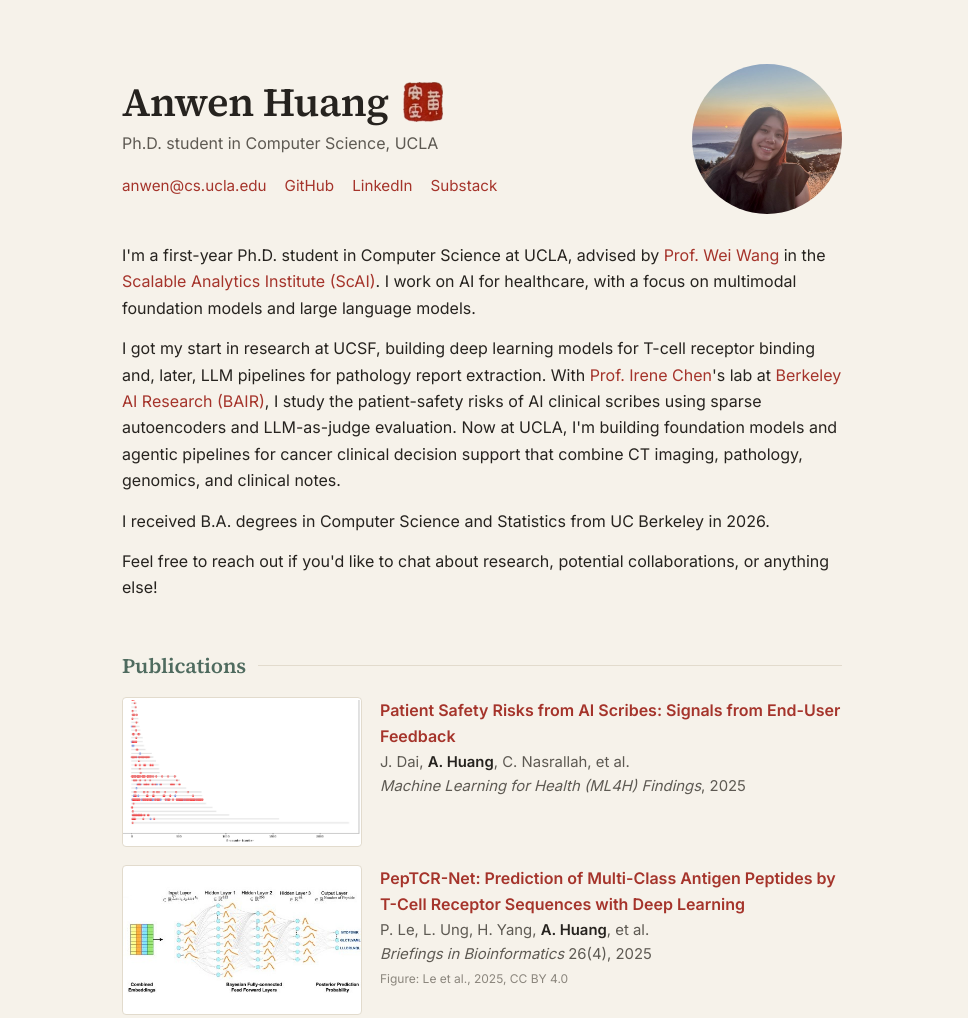
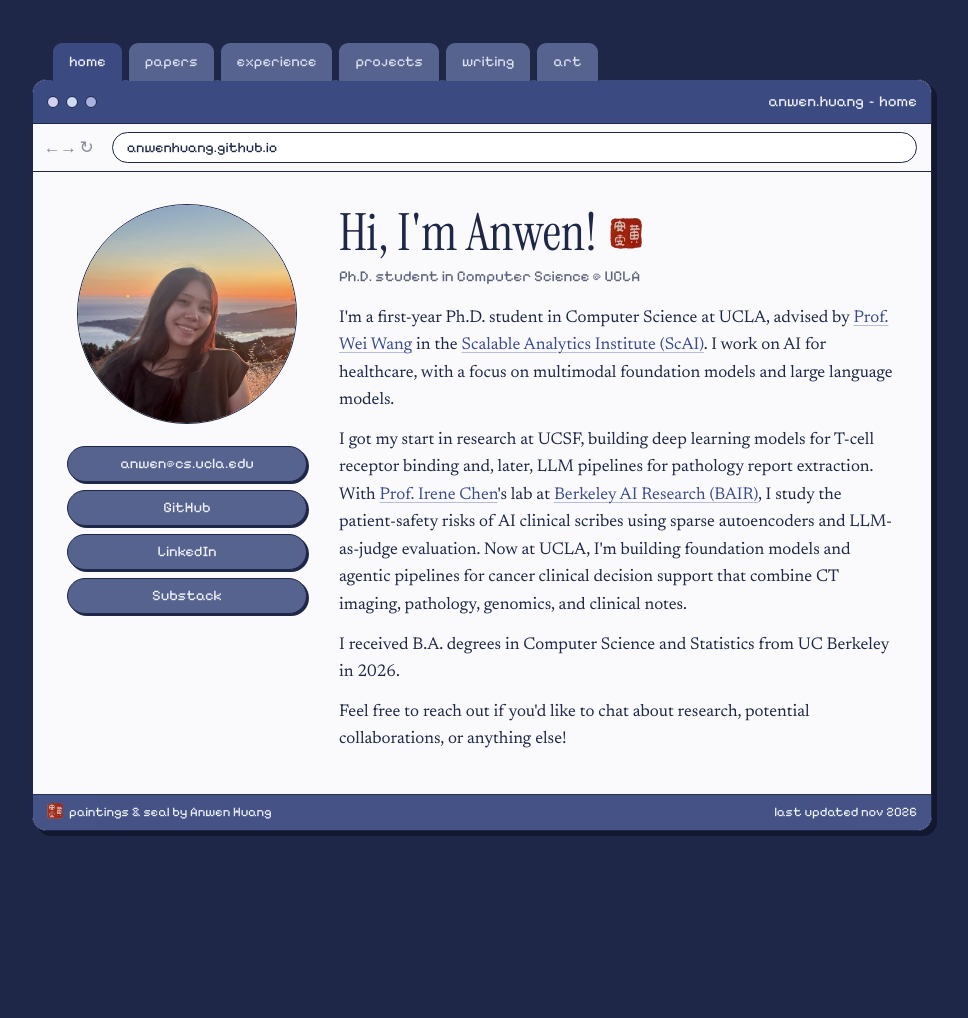
Before and after one commit to anwenhuang/anwenhuang.github.io, a plain HTML site: page index.html in a window 1280 px wide. Shown: the top 1018 px of the page, without its empty margins (158-1126 px from the left). After the commit the page ends 891 px from the top, so only its background shows below. Drawn offline with Linux system fonts and the light colour scheme.

Commit message:
Retro window redesign (navy), tabbed sections
Co-Authored-By: Claude Opus 5.5 <noreply@anthropic.com>

```diff
--- a/index.html
+++ b/index.html
@@ -3,89 +3,115 @@
   <head>
   <meta charset="utf-8">
   <meta name="viewport" content="width=device-width, initial-scale=1">
+  <meta name="color-scheme" content="light">
   <title>Anwen Huang</title>
-<meta name="description" content="Anwen Huang is a Computer Science Ph.D. student at UCLA working on multimodal foundation models and LLMs for healthcare.">
+  <meta name="description" content="Anwen Huang is a Computer Science Ph.D. student at UCLA working on foundation models, LLM agents, and AI for health.">
   <link rel="icon" type="image/png" sizes="32x32" href="img/favicon-32.png">
   <link rel="apple-touch-icon" href="img/favicon-180.png">
   <link rel="preconnect" href="https://fonts.googleapis.com"><link rel="preconnect" href="https://fonts.gstatic.com" crossorigin>
-<link href="https://fonts.googleapis.com/css2?family=Inter:wght@400;500;600&family=Source+Serif+4:opsz,wght@8..60,500;8..60,600&display=swap" rel="stylesheet">
+  <link href="https://fonts.googleapis.com/css2?family=Instrument+Serif:ital@0;1&family=Newsreader:ital,opsz,wght@0,6..72,400;0,6..72,500;1,6..72,400&family=Pixelify+Sans:wght@400;500&display=swap" rel="stylesheet">
   <style>
-* { box-sizing: border-box; }
-html { -webkit-text-size-adjust: 100%; }
-body { margin: 0; background: var(--bg); color: var(--text); font: 16px/1.65 Inter, -apple-system, "Segoe UI", Helvetica, Arial, sans-serif; }
-main { max-width: 760px; margin: 0 auto; padding: 0 20px 72px; }
-a { color: var(--link); text-decoration: none; }
-a:hover { color: var(--link-hover); text-decoration: underline; text-underline-offset: 3px; }
-h1, h2 { font-family: "Source Serif 4", Georgia, serif; font-weight: 600; letter-spacing: -0.01em; }
-h2 { font-size: 1.3rem; margin: 48px 0 14px; }
-.links { display: flex; flex-wrap: wrap; gap: 6px 18px; font-size: 0.95rem; }
-.bio p { margin: 0 0 14px; }
-ul.list { list-style: none; padding: 0; margin: 0; }
-ul.list li { margin: 0 0 18px; }
+  :root { color-scheme: light; --ink:#1E2747; --link:#3B4B8F; --win:#FAFAFD; --bar:#3B4A80; --tab:#56638F; --panel:#FFFFFF; --btn:#56638F;
+    --muted: color-mix(in srgb, var(--ink) 72%, var(--win)); --faint: color-mix(in srgb, var(--ink) 52%, var(--win));
+    --rule: color-mix(in srgb, var(--ink) 16%, var(--win));
+    --head:'Instrument Serif', serif; --body:'Newsreader', Georgia, serif; --chrome:'Pixelify Sans', ui-monospace, monospace; }
+  * { box-sizing:border-box; }
+  html { -webkit-text-size-adjust:100%; }
+  body { margin:0; min-height:100vh; color:var(--ink); font: 17px/1.62 var(--body); background:#1E2747; padding: 40px 16px 60px; }
+  a { color: var(--link); text-decoration: underline; text-decoration-thickness: 1px; text-underline-offset: 3px; text-decoration-color: color-mix(in srgb, var(--link) 35%, transparent); }
+  a:hover { text-decoration-color: var(--link); }
+  .wrap { max-width: 900px; margin: 0 auto; }
+  .tabs { display:flex; gap: 5px; padding-left: 20px; flex-wrap: wrap; }
+  .tabs a { font-family: var(--chrome); font-size: .92rem; color: var(--muted); text-decoration:none; padding: 7px 16px 6px; border: 1.5px solid var(--ink);
+    border-bottom: none; border-radius: 10px 10px 0 0; background: var(--tab); position: relative; top: 1.5px; color:#DCE0F2; }
+  .tabs a:hover { color: #EEF0FA; }
+  .tabs a[aria-selected="true"] { background: var(--bar); color: #EEF0FA; z-index: 2; padding-bottom: 7.5px; }
+  .window { background: var(--win); border: 1.5px solid var(--ink); border-radius: 14px; box-shadow: 5px 5px 0 #11182F; overflow: hidden; }
+  .titlebar { display:flex; align-items:center; gap: 7px; padding: 9px 14px; background: var(--bar); color:#EEF0FA; border-bottom: 1.5px solid var(--ink); font-family: var(--chrome); font-size: .95rem; }
+  .titlebar .d { width: 12px; height: 12px; border-radius: 50%; border: 1.5px solid var(--ink); }
+  .titlebar .d:nth-child(1) { background:#D6CFF0; } .titlebar .d:nth-child(2) { background:#CFDBF2; } .titlebar .d:nth-child(3) { background:#A9B2DE; }
+  .titlebar .name { margin-left:auto; }
+  .addr { display:flex; align-items:center; gap: 12px; padding: 8px 14px; border-bottom: 1.5px solid var(--ink); font-family: var(--chrome); }
+  .addr .nav { letter-spacing: 6px; color: var(--faint); }
+  .addr .url { flex:1; border: 1.5px solid var(--ink); border-radius: 999px; padding: 3px 14px; background: var(--panel); font-size: .9rem; }
+  .content { padding: 32px 34px 28px; min-height: 520px; }
+  .hero { display:grid; grid-template-columns: 240px 1fr; gap: 32px; align-items:start; }
+  .card { text-align:center; }
+  .photo { width: 220px; height: 220px; border-radius: 50%; object-fit: cover; border: 1.5px solid var(--ink); display:block; margin: 0 auto 10px; }
+  .seal { height: 0.62em; width: auto; vertical-align: 0.02em; margin-left: 4px; }
+  .btns { display:grid; gap: 8px; margin-top: 22px; }
+  .btns a { display:block; font-family: var(--chrome); font-size: .92rem; text-decoration:none; color: #EEF0FA; background: var(--btn); border: 1.5px solid var(--ink); border-radius: 999px; padding: 5px 14px;
+    box-shadow: 2px 2px 0 var(--ink); transition: transform .12s, box-shadow .12s, background-color .12s; }
+  .btns a:hover { transform: translate(1px,1px); box-shadow: 1px 1px 0 var(--ink); background: var(--bar); color: #EEF0FA; }
+  h1 { font-family: var(--head); font-weight: 400; font-size: 3.2rem; line-height: 1.05; margin: 2px 0 4px; }
+  .role { font-family: var(--chrome); color: var(--muted); margin: 0 0 16px; font-size: .95rem; }
+  .bio p { margin: 0 0 12px; }
+  .pane h2 { font-family: var(--head); font-weight: 400; font-size: 2.1rem; margin: 0 0 18px; padding-bottom: 8px; border-bottom: 1.5px solid var(--rule); }
+  .pane + .pane { margin-top: 44px; }
+  .js .pane { display:none; } .js .pane.on { display:block; } .js .pane + .pane { margin-top: 0; }
+  ul.list { list-style:none; padding:0; margin:0; }
+  ul.list li { margin: 0 0 20px; }
   .title { font-weight: 600; }
-.meta { color: var(--muted); font-size: 0.93rem; }
+  .meta { color: var(--muted); font-size: .95rem; }
   .venue { font-style: italic; }
-.me { font-weight: 600; color: var(--text); }
-.date { color: var(--faint); font-size: 0.85rem; }
-.exp { display: grid; grid-template-columns: 1fr auto; gap: 2px 16px; margin: 0 0 12px; }
-.exp .date { text-align: right; white-space: nowrap; }
+  .me { font-weight: 700; color: var(--ink); }
+  .date { font-family: var(--chrome); color: var(--faint); font-size: .85rem; }
+  .credit { color: var(--faint); font-size: .75rem; }
+  .pub { display:grid; grid-template-columns: 210px 1fr; gap: 20px; align-items:start; }
+  .thumb img { width:100%; aspect-ratio:16/10; object-fit:contain; background:#fff; border: 1.5px solid var(--rule); border-radius: 8px; display:block; }
+  .exp { display:grid; grid-template-columns: 1fr auto; gap: 2px 16px; margin: 0 0 12px; padding-bottom: 12px; border-bottom: 1px solid var(--rule); }
+  .exp .date { white-space:nowrap; text-align:right; }
   .artnote { color: var(--muted); margin: 0 0 18px; }
-.gallery { display: grid; grid-template-columns: repeat(3, 1fr); gap: 14px; }
-.gallery figure { margin: 0; }
-.gallery img { width: 100%; aspect-ratio: 1; object-fit: cover; display: block; border-radius: 4px; background: var(--rule); }
-.gallery figcaption { font-size: 0.8rem; color: var(--faint); margin-top: 6px; line-height: 1.4; }
-.pub { display: grid; grid-template-columns: 240px 1fr; gap: 18px; align-items: start; }
-.thumb { position: relative; display: block; }
-.thumb img { width: 100%; aspect-ratio: 16/10; object-fit: contain; background: #fff; border: 1px solid var(--rule); border-radius: 4px; display: block; }
-.thumb.video img { object-fit: cover; background: #000; }
-.thumb iframe { width: 100%; aspect-ratio: 16/9; border: 0; border-radius: 4px; display: block; }
-.play { position: absolute; left: 50%; top: 50%; width: 44px; height: 44px; margin: -22px 0 0 -22px; border-radius: 50%; background: rgba(0,0,0,.6); }
-.play::after { content: ""; position: absolute; left: 17px; top: 13px; border-style: solid; border-width: 9px 0 9px 14px; border-color: transparent transparent transparent #fff; }
-.thumb.video:hover .play { background: var(--link); }
-.credit { color: var(--faint); font-size: 0.75rem; margin-top: 2px; }
-@media (max-width: 560px) { .pub { grid-template-columns: 1fr; } .thumb { max-width: 260px; } }
-footer { margin-top: 56px; color: var(--faint); font-size: 0.85rem; }
-@media (max-width: 560px) {
-  .exp { grid-template-columns: 1fr; } .exp .date { text-align: left; }
-  .gallery { grid-template-columns: repeat(2, 1fr); }
+  .gallery { display:grid; grid-template-columns: repeat(3,1fr); gap: 14px; }
+  .gallery figure { margin:0; background: var(--panel); border: 1.5px solid var(--rule); border-radius: 10px; padding: 8px 8px 6px; }
+  .gallery img { width:100%; aspect-ratio:1; object-fit:cover; display:block; border-radius: 6px; }
+  .gallery figcaption { font-size: .78rem; color: var(--faint); margin-top: 6px; line-height: 1.35; }
+  .statusbar { display:flex; justify-content: space-between; gap: 10px; border-top: 1.5px solid var(--ink); background: var(--bar); padding: 7px 14px; font-family: var(--chrome); font-size: .82rem; color: #EEF0FA; opacity:.95; }
+  .statusbar img { width: 16px; vertical-align: -3px; margin-right: 6px; }
+  @media (max-width: 680px) {
+    body { padding: 18px 10px 40px; } .content { padding: 22px 16px 18px; }
+    .hero { grid-template-columns: 1fr; } .photo { width: 160px; height: 160px; }
+    .btns { grid-template-columns: 1fr 1fr; }
+    .pub { grid-template-columns: 1fr; } .thumb { max-width: 260px; }
+    .exp { grid-template-columns: 1fr; } .exp .date { text-align:left; }
+    .gallery { grid-template-columns: repeat(2,1fr); }
+    .tabs { padding-left: 6px; gap: 3px; } .tabs a { padding: 5px 9px 4px; font-size: .8rem; }
+    .addr .nav { display:none; } h1 { font-size: 2.5rem; }
   }
-:root { --bg:#f6f2ea; --text:#26231f; --muted:#5e5a53; --faint:#8b867d; --rule:#e2dbcd; --link:#a5342b; --link-hover:#7d241d; --accent:#4f6b5f; }
-@media (prefers-color-scheme: dark) { :root:not([data-theme="light"]) { --bg:#1b1a18; --text:#ece6da; --muted:#b3ac9f; --faint:#857f74; --rule:#33302b; --link:#e2786d; --link-hover:#f2a198; --accent:#9dbcae; } }
-:root[data-theme="dark"] { --bg:#1b1a18; --text:#ece6da; --muted:#b3ac9f; --faint:#857f74; --rule:#33302b; --link:#e2786d; --link-hover:#f2a198; --accent:#9dbcae; }
-header { display: grid; grid-template-columns: 1fr 150px; gap: 28px; align-items: center; padding: 64px 0 28px; }
-.namerow { display: flex; align-items: center; gap: 14px; }
-h1 { font-size: 2.5rem; margin: 0; line-height: 1.1; }
-.seal { width: 40px; height: auto; }
-.role { color: var(--muted); margin: 6px 0 16px; }
-.photo { width: 150px; height: 150px; border-radius: 50%; object-fit: cover; }
-h2 { color: var(--accent); display: flex; align-items: center; gap: 12px; }
-h2::after { content: ""; flex: 1; height: 1px; background: var(--rule); }
-@media (max-width: 560px) { header { grid-template-columns: 1fr; padding-top: 40px; } .photo { width: 120px; height: 120px; order: -1; } h1 { font-size: 2rem; } }
   </style>
   </head>
   <body>
-
-<main>
-
-<header>
-  <div>
-    <div class="namerow"><h1>Anwen Huang</h1><img class="seal" src="img/seal.png" alt="Red seal reading Huang Anwen"></div>
-    <p class="role">Ph.D. student in Computer Science, UCLA</p>
-    <nav class="links">
+  <div class="wrap">
+    <nav class="tabs" aria-label="Sections">
+      <a href="#home" aria-selected="true">home</a><a href="#papers">papers</a><a href="#experience">experience</a><a href="#projects">projects</a><a href="#writing">writing</a><a href="#art">art</a>
+    </nav>
+    <div class="window">
+      <div class="titlebar"><span class="d" aria-hidden="true"></span><span class="d" aria-hidden="true"></span><span class="d" aria-hidden="true"></span><span class="name">anwen.huang ~ home</span></div>
+      <div class="addr" aria-hidden="true"><span class="nav">&larr;&rarr;&#8635;</span><span class="url">anwenhuang.github.io</span></div>
+      <main class="content">
+        <section class="pane on" id="home">
+        <div class="hero">
+          <div class="card">
+            <img class="photo" src="img/headshot.jpg" alt="Anwen Huang">
+              <nav class="btns">
   <a id="email" href="#">anwen [at] cs.ucla.edu</a>
   <a href="https://github.com/anwenhuang">GitHub</a>
   <a href="https://www.linkedin.com/in/anwenhuang">LinkedIn</a>
   <a href="https://anwenhuang.substack.com">Substack</a></nav>
           </div>
-  <img class="photo" src="img/headshot.jpg" alt="Anwen Huang">
-</header>
-<section class="bio">
+          <div>
+            <h1>Hi, I'm Anwen! <img class="seal" src="img/seal.png" alt="Red seal reading Huang Anwen"></h1>
+            <p class="role">Ph.D. student in Computer Science @ UCLA</p>
+            <div class="bio">
   <p>I'm a first-year Ph.D. student in Computer Science at UCLA, advised by <a href="https://web.cs.ucla.edu/~weiwang/">Prof. Wei Wang</a> in the <a href="https://scai.cs.ucla.edu/">Scalable Analytics Institute (ScAI)</a>. I work on AI for healthcare, with a focus on multimodal foundation models and large language models.</p>
   <p>I got my start in research at UCSF, building deep learning models for T-cell receptor binding and, later, LLM pipelines for pathology report extraction. With <a href="https://irenechen.net/">Prof. Irene Chen</a>'s lab at <a href="https://bair.berkeley.edu/">Berkeley AI Research (BAIR)</a>, I study the patient-safety risks of AI clinical scribes using sparse autoencoders and LLM-as-judge evaluation. Now at UCLA, I'm building foundation models and agentic pipelines for cancer clinical decision support that combine CT imaging, pathology, genomics, and clinical notes.</p>
   <p>I received B.A. degrees in Computer Science and Statistics from UC Berkeley in 2026.</p>
-  <p>Feel free to reach out if you'd like to chat about research, potential collaborations, or anything else!</p></section>
+  <p>Feel free to reach out if you'd like to chat about research, potential collaborations, or anything else!</p></div>
+          </div>
+        </div>
+        </section>
 
-<section>
+<section class="pane" id="papers">
   <h2>Publications</h2>
   <ul class="list">
     <li class="pub"><a class="thumb" href="https://arxiv.org/abs/2512.04118"><img src="img/pub-scribes.png" alt="Scatter plot of feedback encounters per user, safety versus non-safety feedback (Figure 3)" loading="lazy"></a><div><div class="title"><a href="https://arxiv.org/abs/2512.04118">Patient Safety Risks from AI Scribes: Signals from End-User Feedback</a></div>
@@ -100,7 +126,7 @@ h2::after { content: ""; flex: 1; height: 1px; background: var(--rule); }
   </ul>
 </section>
 
-<section>
+<section class="pane" id="experience">
   <h2>Experience</h2>
   <div class="exp"><div><span class="title"><a href="https://scai.cs.ucla.edu/">UCLA ScAI</a></span> <span class="meta">· Graduate Student Researcher</span></div><div class="date">2026 – now</div></div>
   <div class="exp"><div><span class="title">UCSF</span> <span class="meta">· Staff Research Associate</span></div><div class="date">2026</div></div>
@@ -110,7 +136,7 @@ h2::after { content: ""; flex: 1; height: 1px; background: var(--rule); }
   <div class="exp"><div><span class="title">UCSF Department of Medicine</span> <span class="meta">· Research Intern</span></div><div class="date">2023 – 2024</div></div>
 </section>
 
-<section>
+<section class="pane" id="projects">
   <h2>Projects</h2>
   <ul class="list">
     <li><div class="title"><a href="https://github.com/anwenhuang/costscope">costscope</a></div>
@@ -120,7 +146,7 @@ h2::after { content: ""; flex: 1; height: 1px; background: var(--rule); }
   </ul>
 </section>
 
-<section>
+<section class="pane" id="writing">
   <h2>Writing</h2>
   <p class="artnote">In my free time, I like to jot down my thoughts on topics that interest me or problems I've encountered. You can read more below or on my <a href="https://anwenhuang.substack.com">Substack</a>.</p>
   <ul class="list">
@@ -132,7 +158,7 @@ h2::after { content: ""; flex: 1; height: 1px; background: var(--rule); }
   </ul>
 </section>
 
-<section>
+<section class="pane" id="art">
   <h2>Art</h2>
   <p class="artnote">I'm also an avid artist! I've done Chinese brush painting, oil, and colored pencil since I was young, and art has given me an eye for small details and careful work.</p>
   <div class="gallery">
@@ -145,8 +171,27 @@ h2::after { content: ""; flex: 1; height: 1px; background: var(--rule); }
   </div>
 </section>
 
-<footer>Last updated November 2026 · Paintings and seal by Anwen Huang</footer>
       </main>
+      <div class="statusbar"><span><img src="img/seal.png" alt="">paintings &amp; seal by Anwen Huang</span><span>last updated nov 2026</span></div>
+    </div>
+  </div>
   <script>(function(){var u="anwen",d="cs.ucla.edu",a=document.getElementById("email");if(a){a.href="mailto:"+u+"@"+d;a.textContent=u+"@"+d;}})();</script>
+  <script>
+  (function(){
+    var ids=["home","papers","experience","projects","writing","art"];
+    document.documentElement.classList.add("js");
+    function show(id){
+      if(ids.indexOf(id)<0) id="home";
+      ids.forEach(function(x){
+        var p=document.getElementById(x); if(p) p.classList.toggle("on", x===id);
+        var t=document.querySelector('.tabs a[href="#'+x+'"]'); if(t) t.setAttribute("aria-selected", x===id ? "true" : "false");
+      });
+      document.querySelector(".titlebar .name").textContent="anwen.huang ~ "+id;
+      document.querySelector(".addr .url").textContent="anwenhuang.github.io"+(id==="home"?"":"/#"+id);
+    }
+    window.addEventListener("hashchange",function(){ show(location.hash.slice(1)); window.scrollTo(0,0); });
+    show(location.hash.slice(1));
+  })();
+  </script>
   </body>
   </html>
```
Also changed, not shown: 1 other file. Lines whose indentation alone changed are shown as unchanged.
